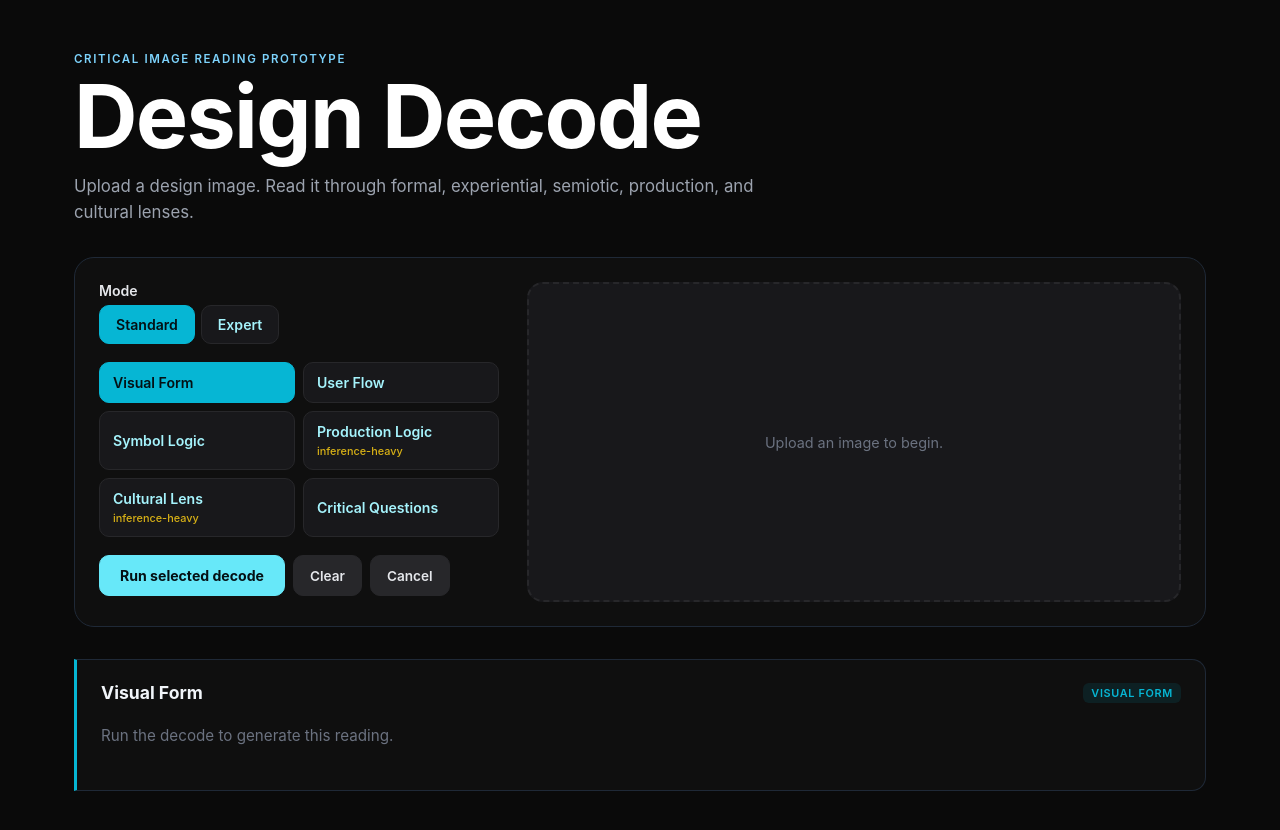
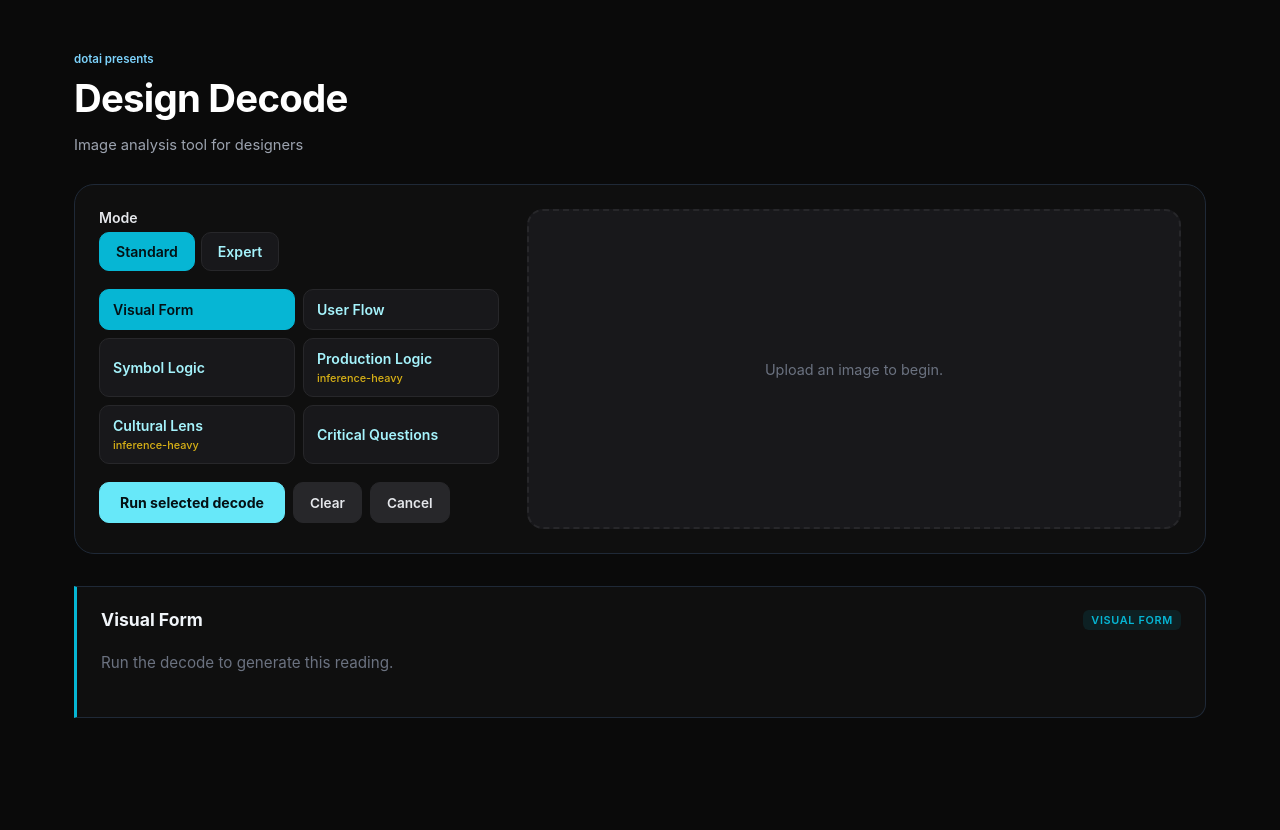
Before and after one commit to theblackyellowarrow/design-decode, a React (Vite) app: page / in a window 1280 px wide. Shown: the top 830 px of the page. After the commit the page ends 800 px from the top, so only its background shows below. Built offline with nearby package versions, Linux system fonts and the light colour scheme.

Commit message:
Hero: dotai presents, smaller smarter title, image analysis tool for designers

```diff
--- a/src/main.jsx
+++ b/src/main.jsx
@@ -127,9 +127,9 @@ function App() {
   return (
     <main className="shell">
       <header className="hero">
-        <p className="eyebrow">critical image reading prototype</p>
+        <p className="eyebrow">dotai presents</p>
         <h1>Design Decode</h1>
-        <p>Upload a design image. Read it through formal, experiential, semiotic, production, and cultural lenses.</p>
+        <p>Image analysis tool for designers</p>
       </header>
 
       <section className="panel grid">
--- a/src/styles.css
+++ b/src/styles.css
@@ -16,10 +16,10 @@ body { margin: 0; background: #0a0a0a; }
 button, input, textarea { font: inherit; }
 
 .shell { max-width: 1180px; margin: 0 auto; padding: 40px 24px 80px; }
-.hero { margin-bottom: 32px; }
-.eyebrow { color: #7dd3fc; text-transform: uppercase; letter-spacing: 0.14em; font-size: 0.72rem; font-weight: 600; }
-h1 { font-size: clamp(2.8rem, 7vw, 5.5rem); line-height: 0.9; margin: 0 0 14px; color: #fff; letter-spacing: -0.02em; }
-.hero p:last-child { max-width: 680px; color: #9ca3af; font-size: 1.05rem; line-height: 1.55; }
+.hero { margin-bottom: 28px; }
+.eyebrow { color: #7dd3fc; font-size: 0.72rem; font-weight: 600; }
+h1 { font-size: clamp(1.6rem, 4vw, 2.4rem); line-height: 1.1; margin: 0 0 8px; color: #fff; letter-spacing: -0.02em; font-weight: 700; }
+.hero p:last-child { color: #9ca3af; font-size: 0.92rem; line-height: 1.5; }
 
 .panel { border: 1px solid #1f2937; background: #0f0f0f; border-radius: 20px; padding: 24px; }
 .grid { display: grid; grid-template-columns: minmax(260px, 400px) 1fr; gap: 28px; }
```
